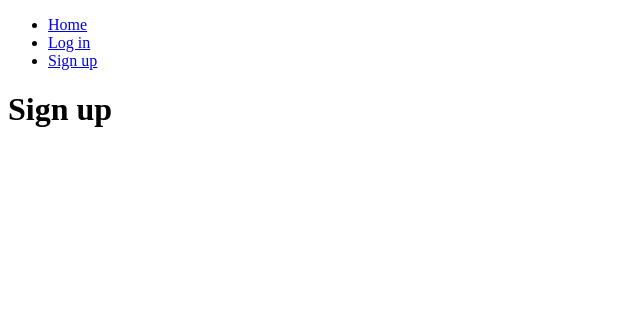
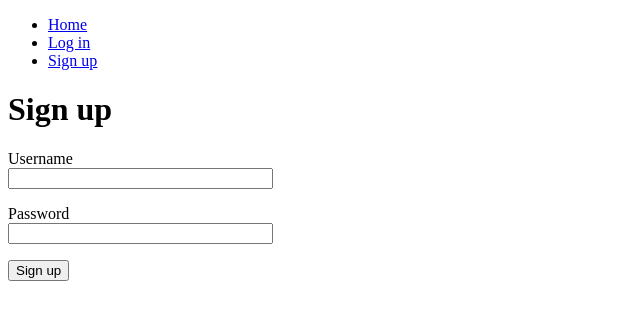
Before and after one commit to virhe/mockboxd, a Flask app: page /signup in a window 1280 px wide. Shown: the top 330 px of the page, without its empty margins (0-640 px from the left). Run offline with Flask 3, Linux system fonts and the light colour scheme.

Commit message:
Implement sign up form

```diff
--- a/src/website/templates/signup.html
+++ b/src/website/templates/signup.html
@@ -3,4 +3,19 @@
 
 {% block content %}
     <h1>Sign up</h1>
+
+    <form method="POST" action="{{ url_for('views.signup') }}">
+        {{ form.csrf_token }}
+        <p>
+            {{ form.username.label }}<br>
+            {{ form.username(size=30) }}
+        </p>
+        <p>
+            {{ form.password.label }}<br>
+            {{ form.password(size=30) }}
+        </p>
+        <p>
+            {{ form.submit() }}
+        </p>
+    </form>
 {% endblock %}
--- a/src/website/views.py
+++ b/src/website/views.py
@@ -12,7 +12,7 @@ def index():
 # AUTH SECTION
 
 
-@views.route("/signup")
+@views.route("/signup", methods=["GET", "POST"])
 def signup():
     signup_form = SignupForm()
     if signup_form.validate_on_submit():
```
